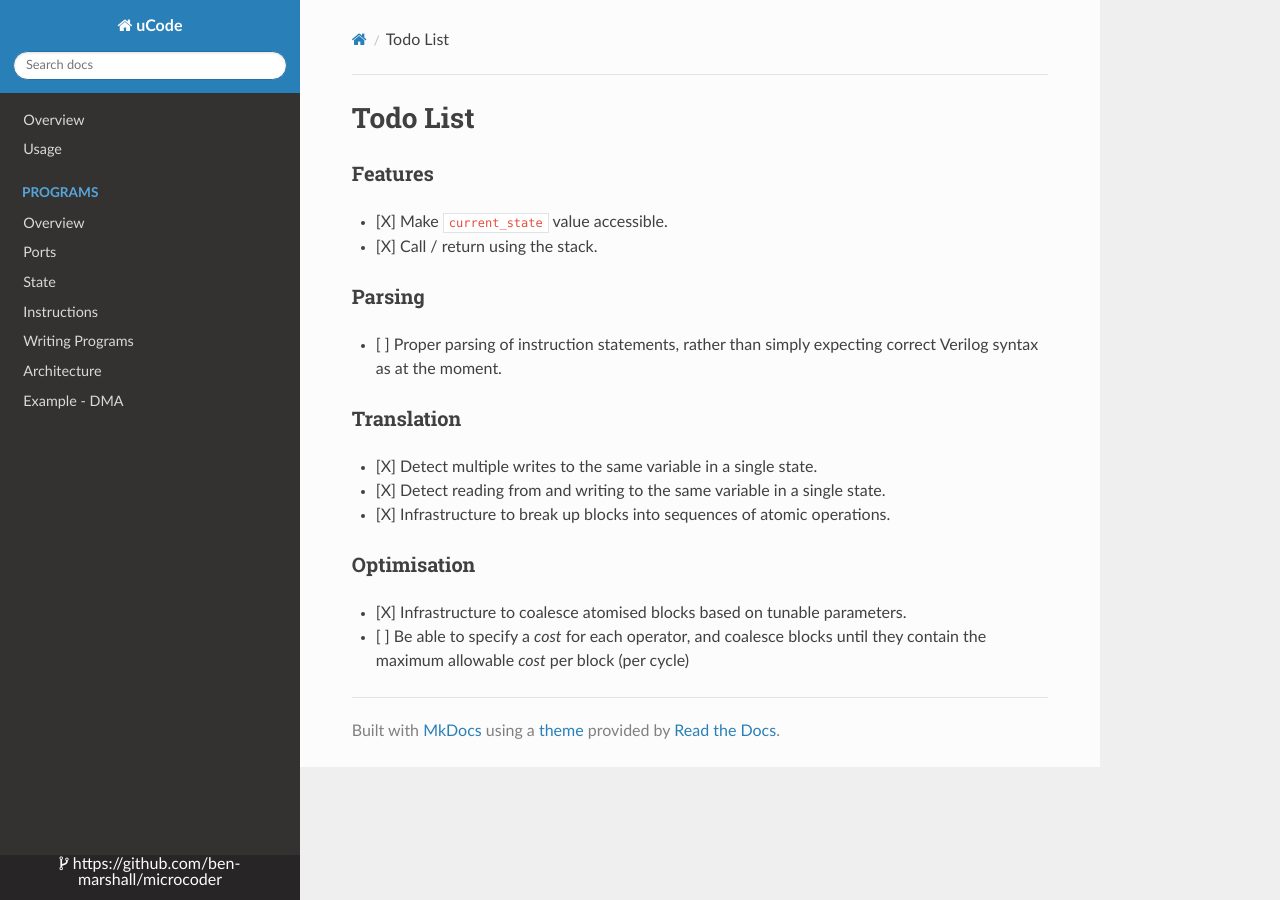
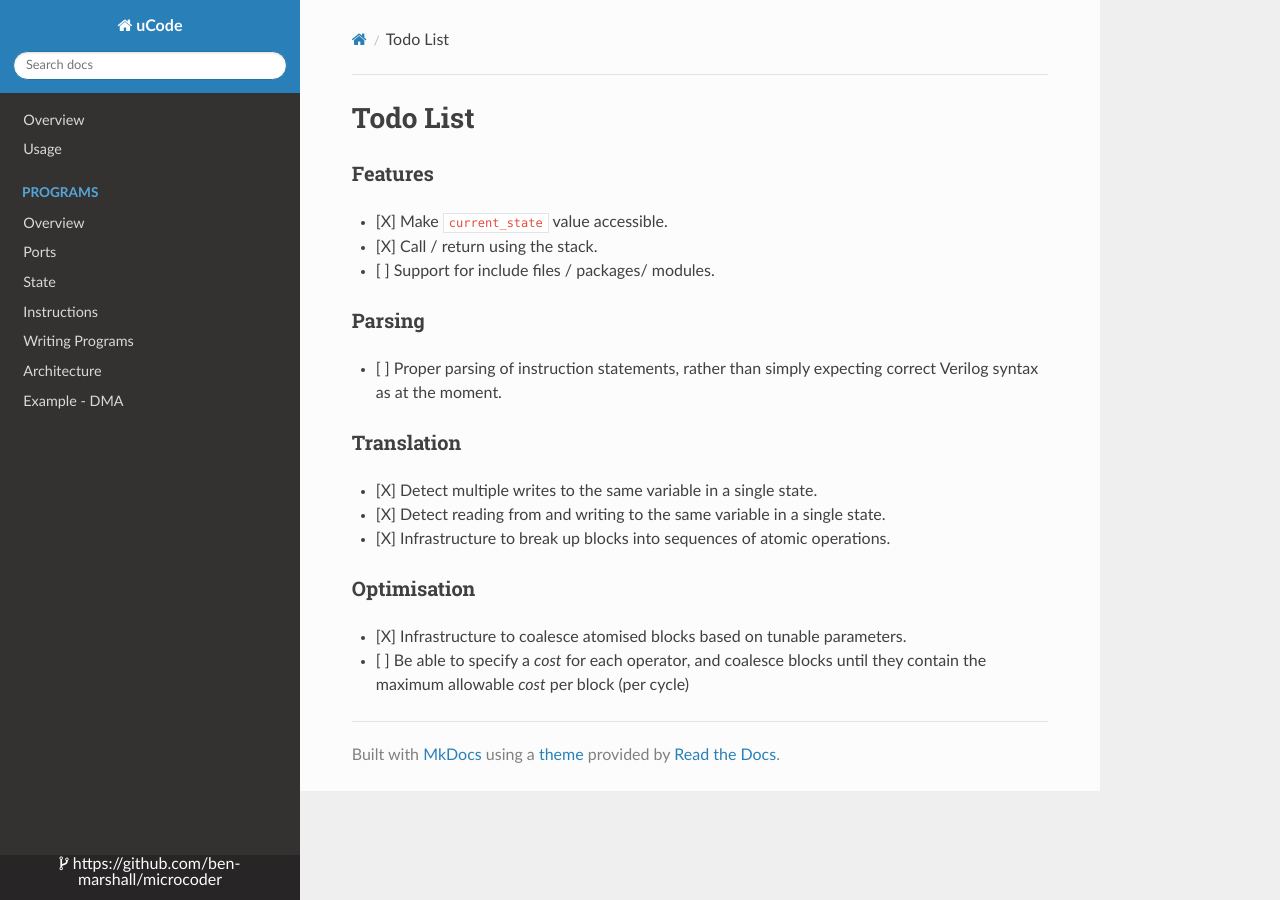
Before and after one commit to ben-marshall/microcoder, an MkDocs documentation site: the page built from docs/todo.md, in a window 1280 px wide. Built offline with MkDocs 1.6.1, drawn with Linux system fonts in a browser that asks for light colours; nearby versions of some CDN libraries; old or Windows-style settings are respelled for this version of MkDocs.

Commit message:
Package support todo

```diff
--- a/docs/todo.md
+++ b/docs/todo.md
@@ -5,6 +5,7 @@
 
 - [X] Make `current_state` value accessible.
 - [X] Call / return using the stack.
+- [ ] Support for include files / packages/ modules.
 
 ### Parsing
 
```
